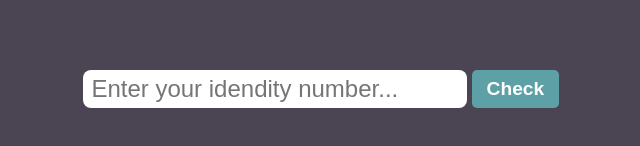
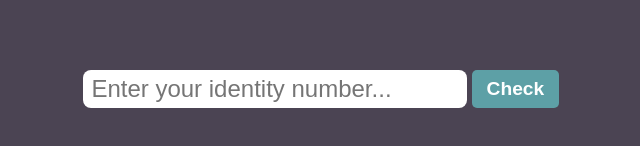
Before and after one commit to keremilhan/TC-Validation, a plain HTML site: page index.html in a window 1280 px wide. Shown: the part 272-418 px from the top of the page, 319-959 px from the left. Drawn offline with Linux system fonts and the light colour scheme.

Commit message:
Typo Fixed in the placeholder

```diff
--- a/index.html
+++ b/index.html
@@ -11,7 +11,7 @@
 <body>
     <form class="form">
         <div class="input-box">
-            <input type="text" class="tc-input" placeholder="Enter your idendity number..." onkeypress="checkSpace(event)" maxlength="11">
+            <input type="text" class="tc-input" placeholder="Enter your identity number..." onkeypress="checkSpace(event)" maxlength="11">
             <button type="submit" class="check-button">Check</button>
         </div>
         <div class="valid">
```
